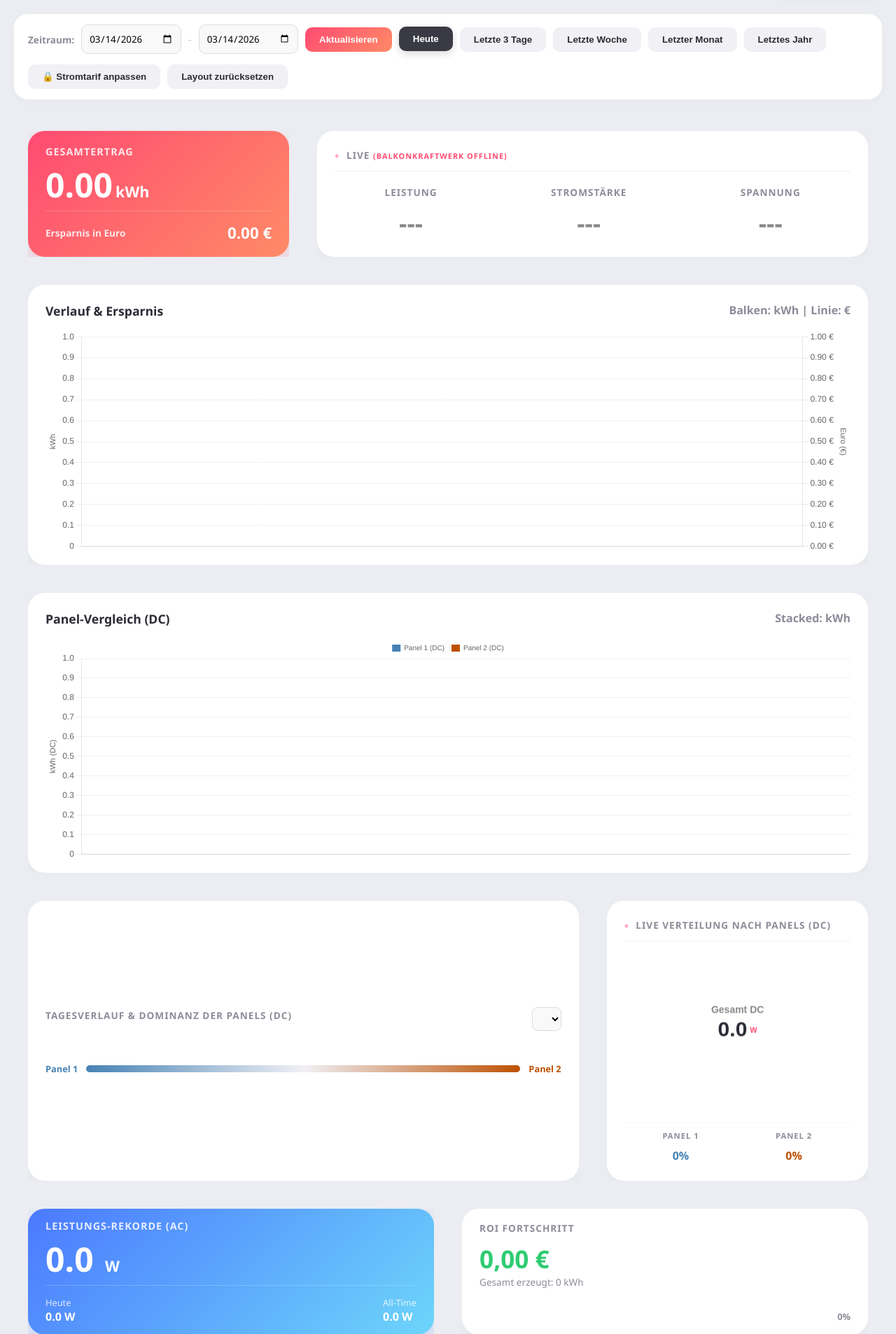
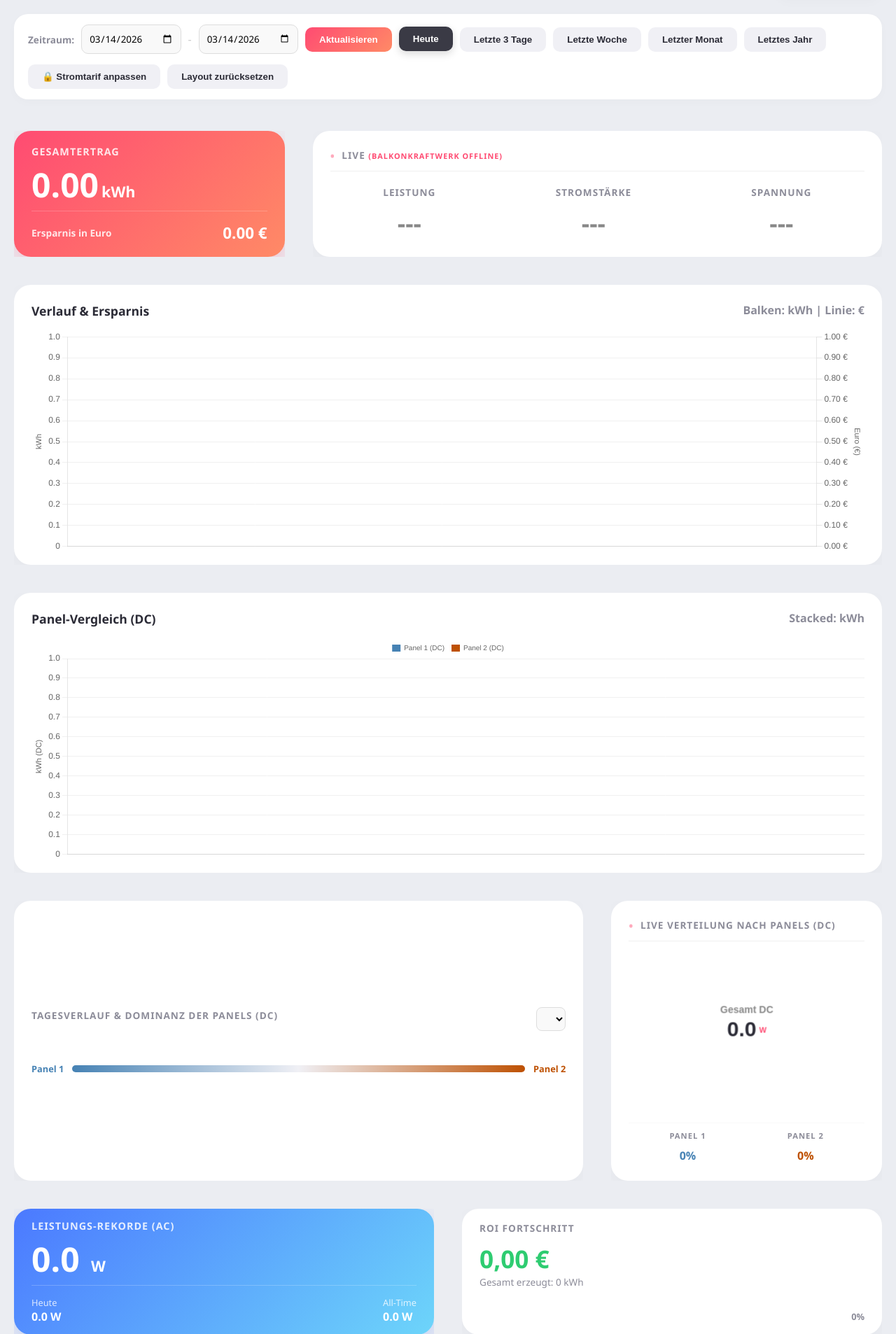
Before and after one commit to jacquesbach/balkonkraftwerk, a Flask app: page / in a window 1280 px wide. Shown: the part 59-1965 px from the top of the page at 70% size. Run offline with Flask 3, Linux system fonts and the light colour scheme; data comes from the database, SQL or seed files in the repository; data that the repository does not hold is empty; some libraries are stand-ins or nearby versions.

Commit message:
margin left & right gridstack

```diff
--- a/static/css/style.css
+++ b/static/css/style.css
@@ -19,6 +19,7 @@
     max-width: 1400px;
     margin: 0 auto;
     padding: 20px;
+    overflow-x: hidden;
   }
 
   .header {
@@ -156,6 +157,11 @@
       color 0.2s ease,
       box-shadow 0.2s ease,
       transform 0.15s ease;
+  }
+
+  .grid-stack {
+    margin-left: -20px;
+    margin-right: -20px;
   }
 
   .grid-stack-item-content {
```
